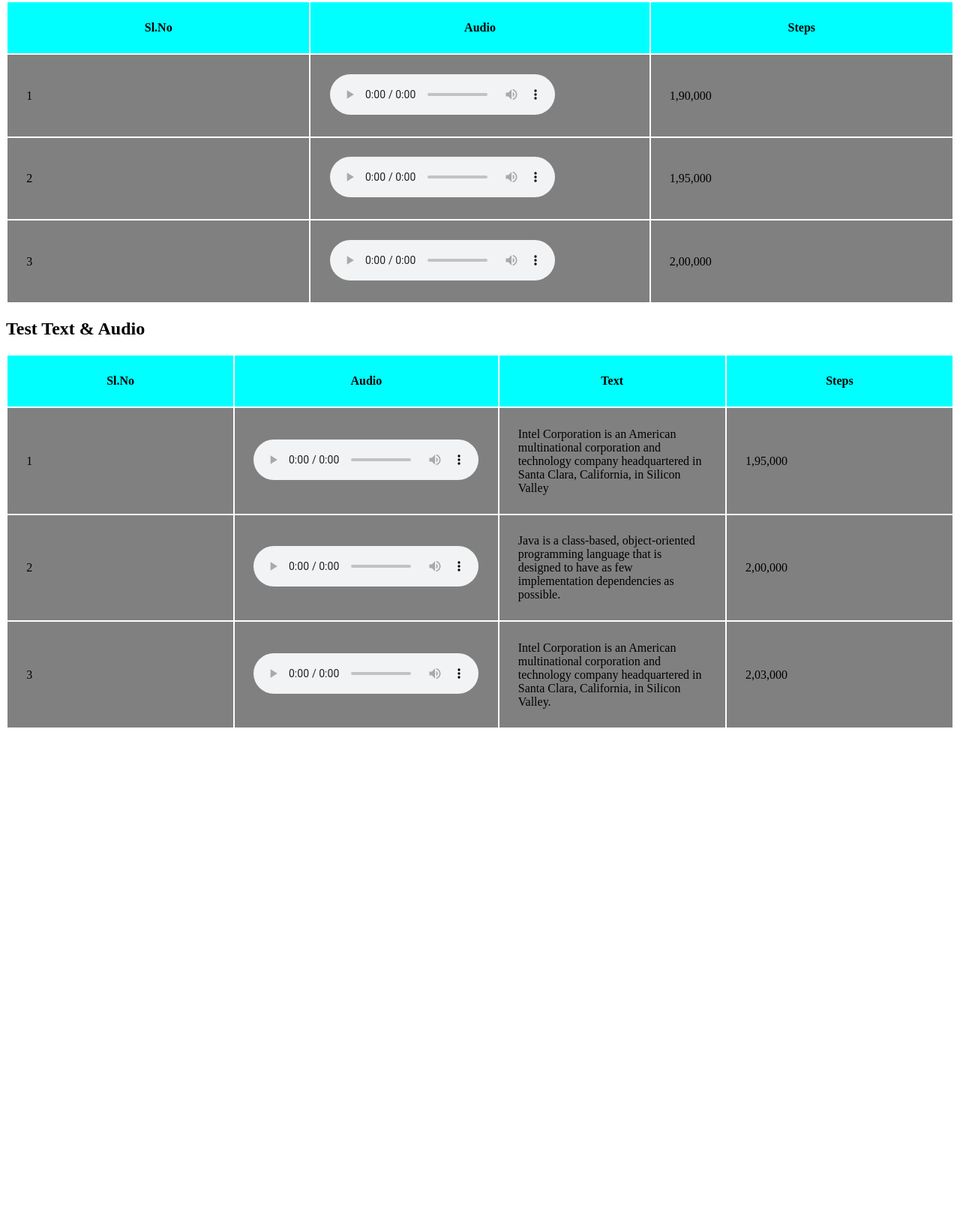
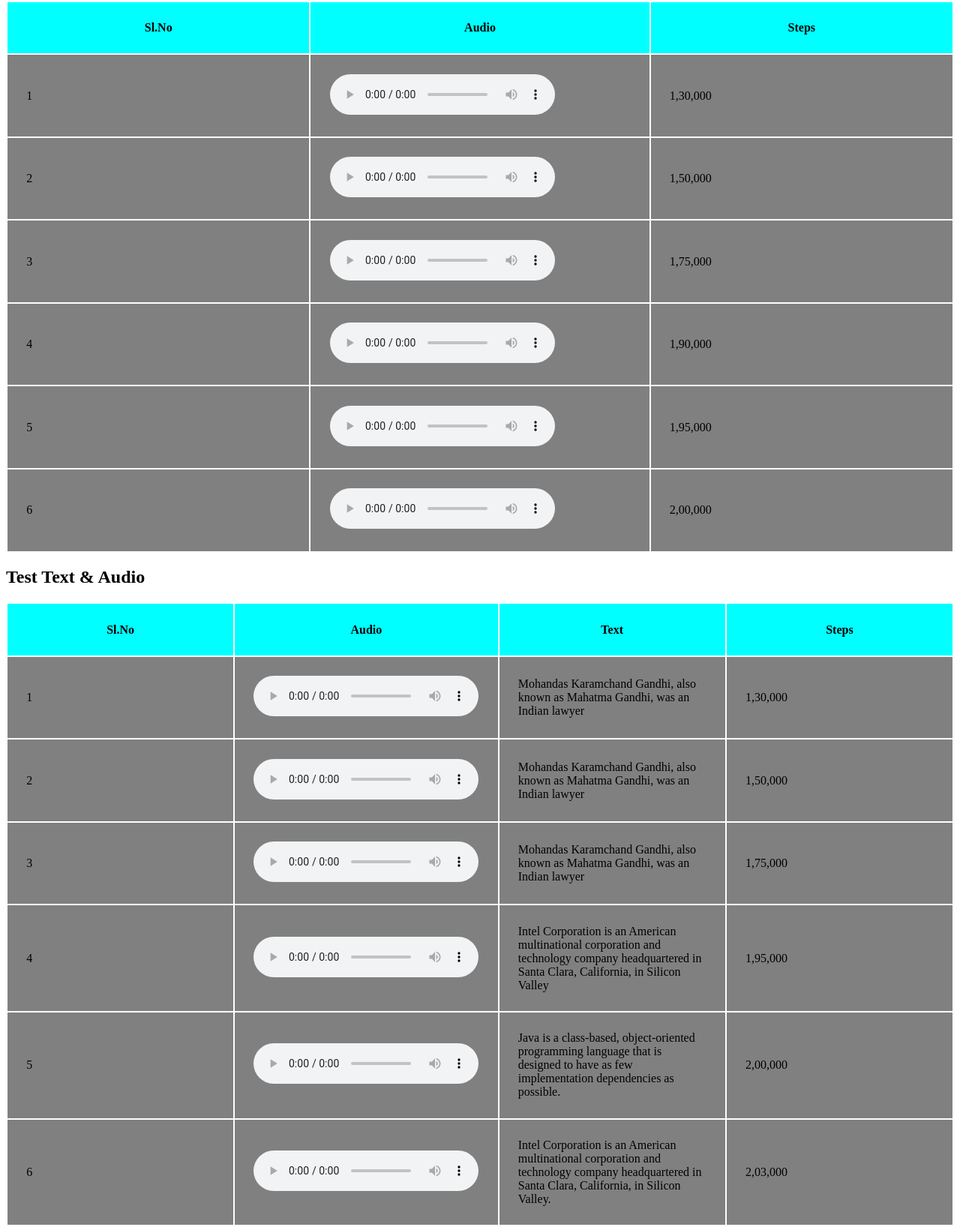
Before and after one commit to suryanarayanan035/texttospeech, a plain HTML site: page index.html in a window 1280 px wide. Shown: the part 574-2210 px from the top of the page at 75% size. Before the commit the page ends 1554 px from the top, so only its background shows below. Drawn offline with Linux system fonts and the light colour scheme.

Commit message:
Added steps 130000, 150000, 175000

```diff
--- a/index.html
+++ b/index.html
@@ -19,9 +19,39 @@
                     <th>Audio</th>
                     <th>Steps</th>
                 </tr>
+				<tr>
+                <td>1</td>
+                <td>
+                    <audio controls>
+                        <source src="assets/audio/step-130000-audio.wav">
+                    </audio>
+                </td>
+
+                <td>1,30,000</td>
+            </tr>
+            <tr>
+                <td>2</td>
+                <td>
+                    <audio controls>
+                        <source src="assets/audio/step-150000-audio.wav">
+                    </audio>
+                </td>
+
+                <td>1,50,000</td>
+            </tr>
+            <tr>
+                <td>3</td>
+                <td>
+                    <audio controls>
+                        <source src="assets/audio/step-175000-audio.wav">
+                    </audio>
+                </td>
+
+                <td>1,75,000</td>
+            </tr>
 
             <tr>
-                <td>1</td>
+                <td>4</td>
                 <td>
                     <audio controls>
                         <source src="assets/audio/step-190000-audio.wav">
@@ -31,7 +61,7 @@
                 <td>1,90,000</td>
             </tr>
             <tr>
-                <td>2</td>
+                <td>5</td>
                 <td>
                     <audio controls>
                         <source src="assets/audio/step-195000-audio.wav">
@@ -41,7 +71,7 @@
                 <td>1,95,000</td>
             </tr>
             <tr>
-                <td>3</td>
+                <td>6</td>
                 <td>
                     <audio controls>
                         <source src="assets/audio/step-200000-audio.wav">
@@ -61,9 +91,38 @@
                     <th>Text</th>
                     <th>Steps</th>
                 </tr>
-
+			<tr>
+                <td>1</td>
+                <td>
+                    <audio controls>
+                        <source src="assets/audio/sample-1-130000.wav">
+                    </audio>
+                </td>
+                <td>Mohandas Karamchand Gandhi, also known as Mahatma Gandhi, was an Indian lawyer</td>
+                <td>1,30,000</td>
+            </tr>
             <tr>
-                <td>1</td>
+                <td>2</td>
+                <td>
+                    <audio controls>
+                        <source src="assets/audio/sample-1-150000.wav">
+                    </audio>
+                </td>
+                <td>Mohandas Karamchand Gandhi, also known as Mahatma Gandhi, was an Indian lawyer</td>
+                <td>1,50,000</td>
+            </tr>
+            <tr>
+                <td>3</td>
+                <td>
+                    <audio controls>
+                        <source src="assets/audio/sample-1-175000.wav">
+                    </audio>
+                </td>
+                <td>Mohandas Karamchand Gandhi, also known as Mahatma Gandhi, was an Indian lawyer</td>
+                <td>1,75,000</td>
+            </tr>
+            <tr>
+                <td>4</td>
                 <td>
                     <audio controls>
                         <source src="assets/audio/sample-1-195000.wav">
@@ -73,7 +132,7 @@
                 <td>1,95,000</td>
             </tr>
             <tr>
-                <td>2</td>
+                <td>5</td>
                 <td>
                     <audio controls>
                         <source src="assets/audio/sample-2-200000.wav">
@@ -83,7 +142,7 @@
                 <td>2,00,000</td>
             </tr>
             <tr>
-                <td>3</td>
+                <td>6</td>
                 <td>
                     <audio controls>
                         <source src="assets/audio/sample-2-203000.wav">
```
Also changed, not shown: 6 other files.
